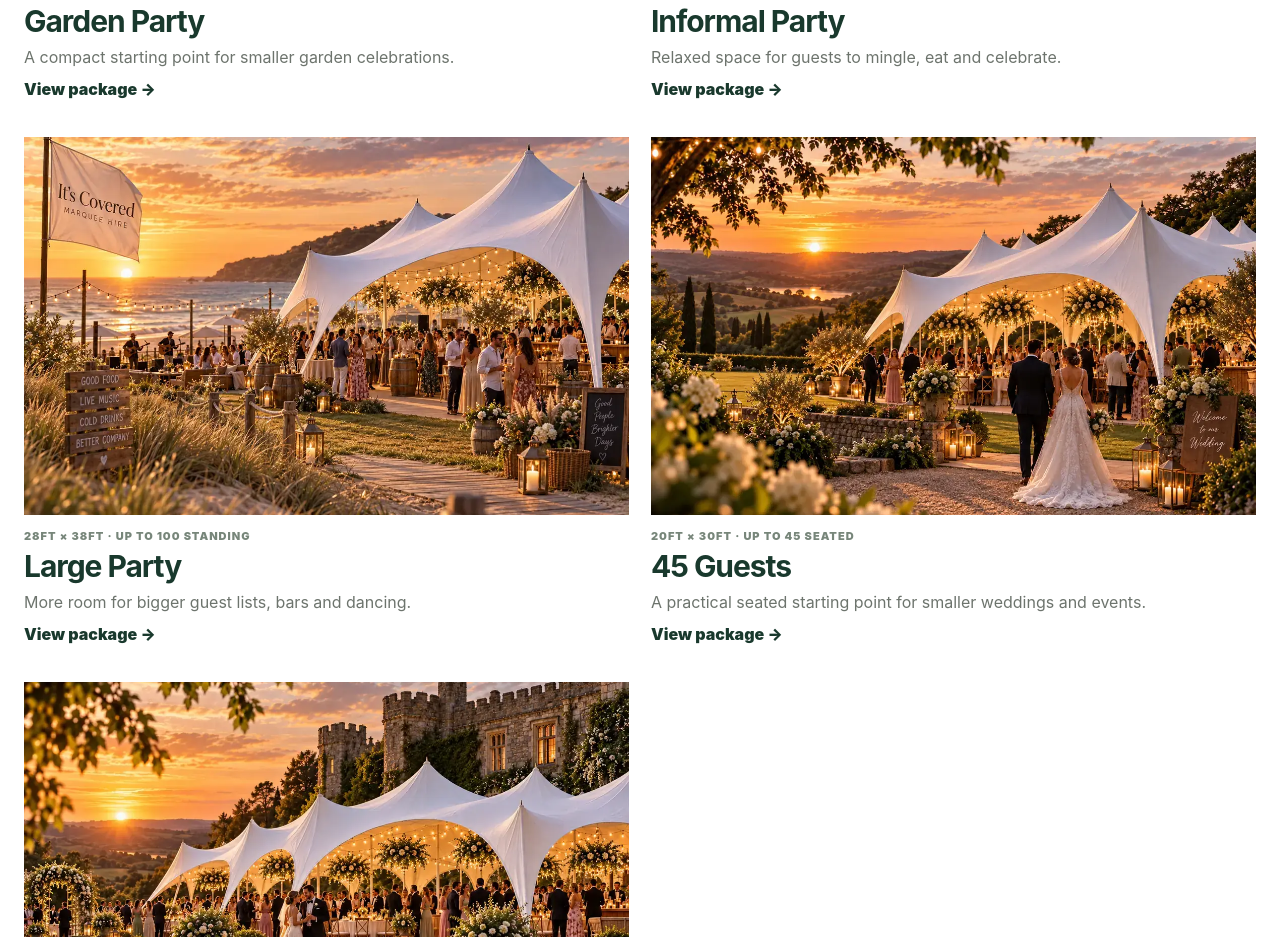
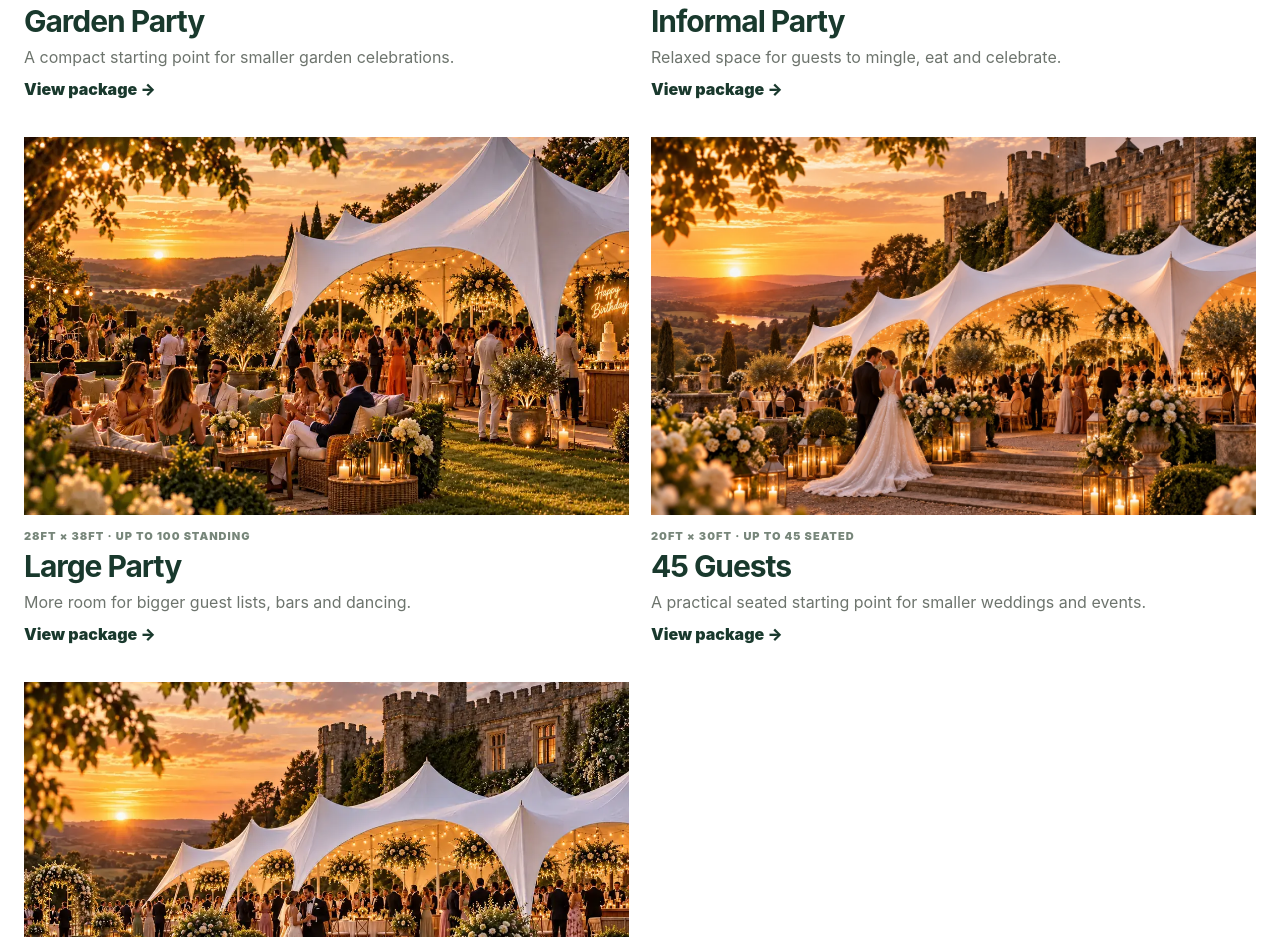
Before and after one commit to j29fp2jdsz-jpg/It-s-covered-website, a Next.js app: page /packages in a window 1280 px wide. Shown: the part 940-1877 px from the top of the page. Built offline with nearby package versions, Linux system fonts and the light colour scheme.

Commit message:
Correct package imagery placements

```diff
--- a/app/packages/page.tsx
+++ b/app/packages/page.tsx
@@ -7,8 +7,8 @@ import styles from '../site-pages.module.css';
 const packages = [
   { slug:'garden-party', title:'Garden Party', image:'/images/parties/party-garden.webp', meta:'20ft × 20ft', copy:'A compact starting point for smaller garden celebrations.' },
   { slug:'informal-party', title:'Informal Party', image:'/images/parties/party-engagement.webp', meta:'Flexible layout · up to 55 standing', copy:'Relaxed space for guests to mingle, eat and celebrate.' },
-  { slug:'large-party', title:'Large Party', image:'/images/parties/party-beach.webp', meta:'28ft × 38ft · up to 100 standing', copy:'More room for bigger guest lists, bars and dancing.' },
-  { slug:'45-guests', title:'45 Guests', image:'/images/weddings/wedding-countryside.webp', meta:'20ft × 30ft · up to 45 seated', copy:'A practical seated starting point for smaller weddings and events.' },
+  { slug:'large-party', title:'Large Party', image:'/images/parties/party-birthday.webp', meta:'28ft × 38ft · up to 100 standing', copy:'More room for bigger guest lists, bars and dancing.' },
+  { slug:'45-guests', title:'45 Guests', image:'/images/weddings/wedding-castle.webp', meta:'20ft × 30ft · up to 45 seated', copy:'A practical seated starting point for smaller weddings and events.' },
   { slug:'80-guests', title:'80 Guests', image:'/images/weddings/wedding-castle-reception.webp', meta:'28ft × 38ft · up to 80 seated', copy:'A larger seated package for weddings and hospitality.' },
 ] as const;
 
```
